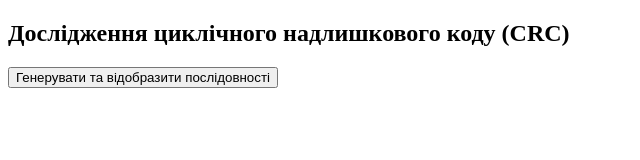
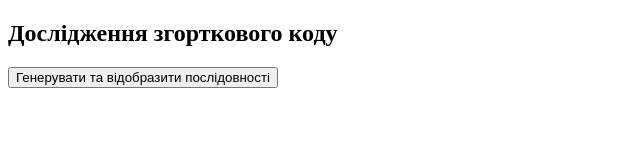
Before and after one commit to RomenaRolana/TelecomLab4, a plain HTML site: page index.html in a window 1280 px wide. Shown: the whole page, without its empty margins (0-640 px from the left). Drawn offline with Linux system fonts and the light colour scheme.

Commit message:
Update index.html

```diff
--- a/index.html
+++ b/index.html
@@ -10,7 +10,7 @@
     </style>
 </head>
 <body>
-<h2>Дослідження циклічного надлишкового коду (CRC)</h2>
+<h2>Дослідження згорткового коду</h2>
 <button onclick="generateAndDisplaySequences()">Генерувати та відобразити послідовності</button>
 <div id="results">
     <!-- Тут будуть відображені результати -->
```
